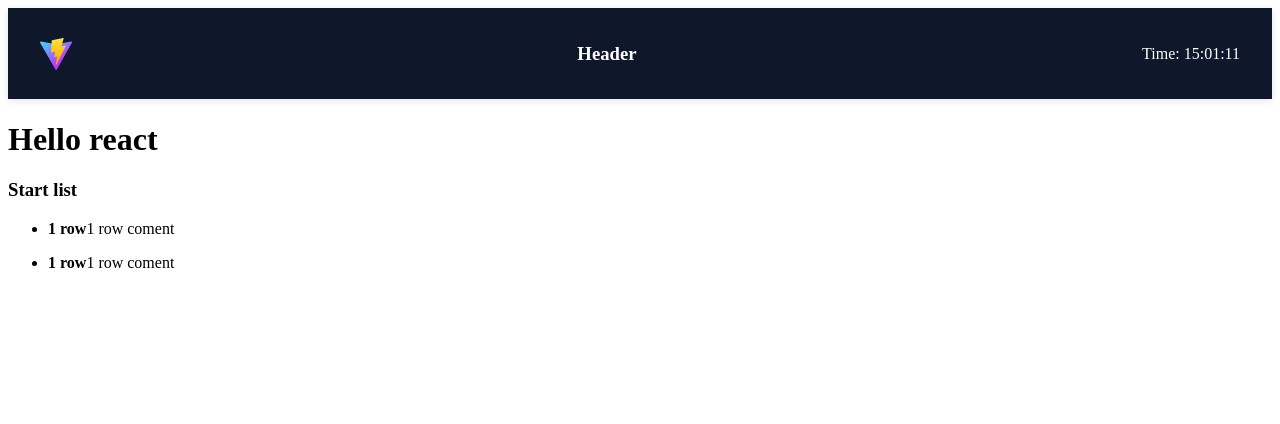
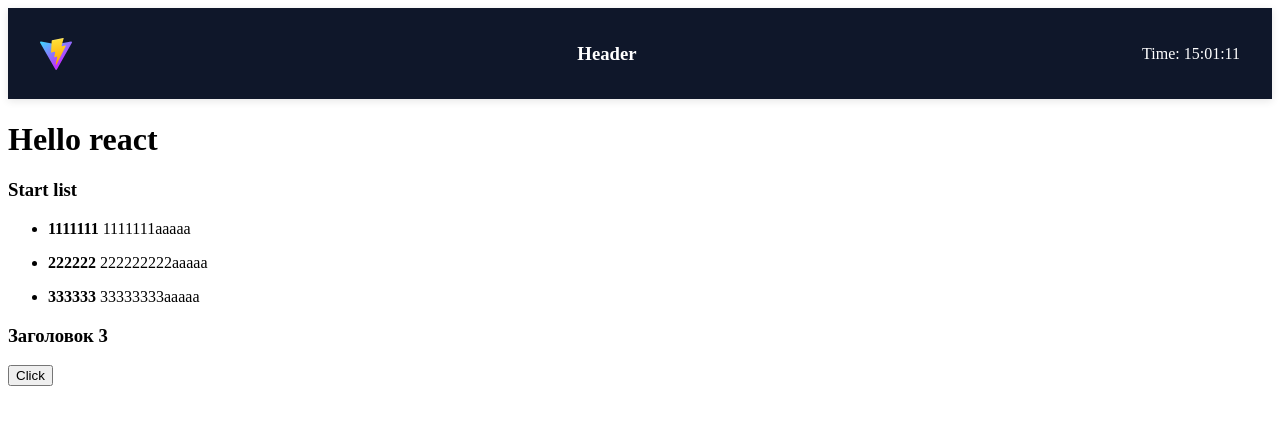
Before and after one commit to leo-moon/vite-project, a React (Vite) app: page / in a window 1280 px wide. Shown: the top 424 px of the page. Built offline with nearby package versions, Linux system fonts and the light colour scheme.

Commit message:
Add Learning and Button components with styles to App

```diff
--- a/src/App.jsx
+++ b/src/App.jsx
@@ -2,17 +2,8 @@ import { useState } from 'react';
 import './App.css';
 import Header from './components/Header/Header.jsx';
 import { ports } from './data';
-
-function Learning(props) {
-  console.log(props);
-  return (
-    <li>
-      <p>
-        <strong>1 row</strong>1 row coment
-      </p>
-    </li>
-  );
-}
+import Learning from './components/Learning.jsx';
+import Button from './components/Button/Button.jsx';
 
 export default function App() {
   return (
@@ -23,9 +14,17 @@ export default function App() {
         <section>
           <h3>Start list</h3>
           <ul>
-            <Learning title="11" deacription="22" />
-            <Learning title="3311" deacription="4422" />
+            <Learning
+              title={ports[0].title}
+              description={ports[0].description}
+            />
+            <Learning {...ports[1]} />
+            <Learning {...ports[2]} />
           </ul>
+        </section>
+        <section>
+          <h3>Заголовок 3</h3>
+          <Button></Button>
         </section>
       </main>
     </div>
--- /dev/null
+++ b/src/components/Button/Button.jsx
@@ -0,0 +1,5 @@
+import './button.css';
+
+export default function Button() {
+  return <button> Click </button>;
+}
--- /dev/null
+++ b/src/components/Button/button.css
@@ -0,0 +1,18 @@
+.button {
+  padding: 0.8rem 2rem;
+  border: none;
+  border-radius: 5px;
+  cursor: pointer;
+  transition: all 0.3s;
+  font-weight: bold;
+  margin-right: 1rem;
+}
+
+.button:hover {
+  opacity: 0.8;
+}
+
+.button.active {
+  background: #3e6ae1;
+  color: #ff9;
+}
--- /dev/null
+++ b/src/components/Learning.jsx
@@ -0,0 +1,9 @@
+export default function Learning({ title, description }) {
+  return (
+    <li>
+      <p>
+        <strong>{title}</strong> {description}
+      </p>
+    </li>
+  );
+}
```
